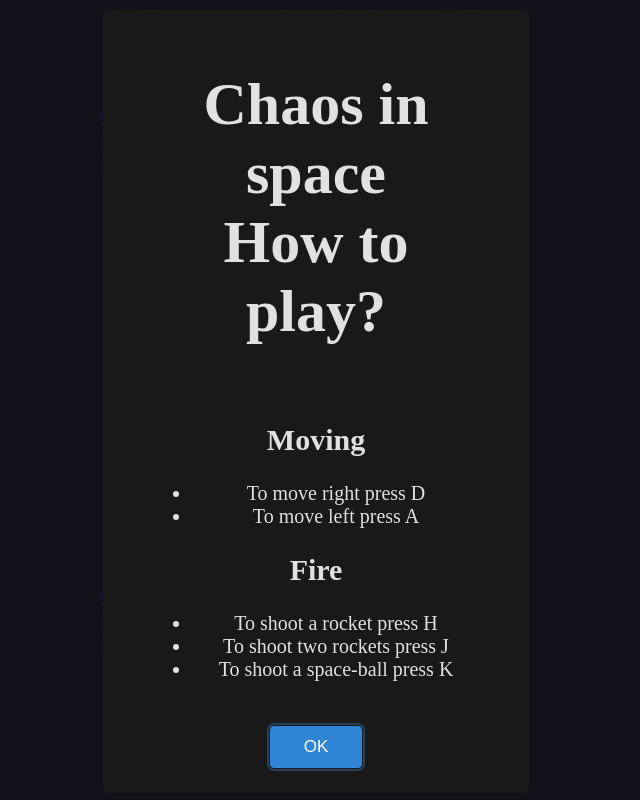
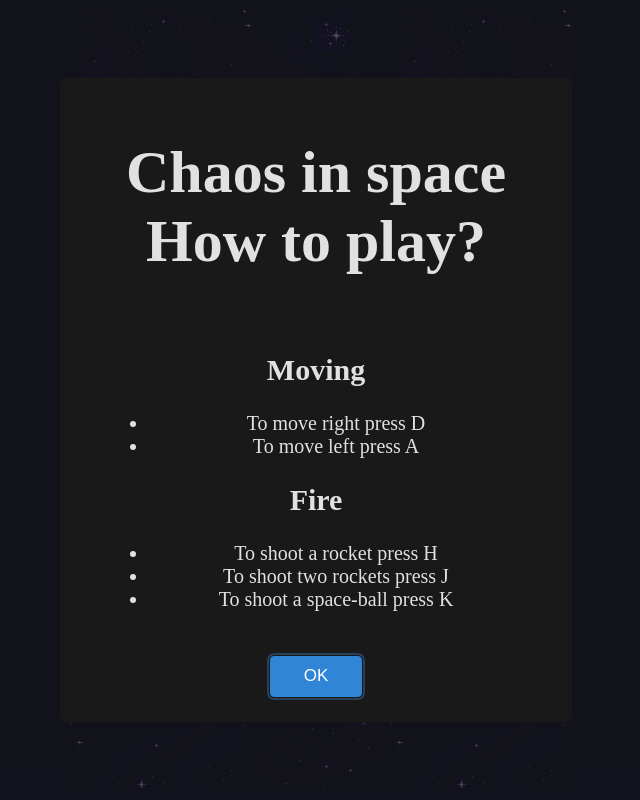
Before and after one commit to trhtk242/spaceGame, a plain HTML site: page index.html in a window 1280 px wide. Shown: the whole page, without its empty margins (324-964 px from the left). Drawn offline with Linux system fonts and the light colour scheme.

Commit message:
change the width of the canvas

```diff
--- a/css/index.css
+++ b/css/index.css
@@ -6,7 +6,7 @@ html{
 /*The style of the canvas*/
 #canvas{
     position: absolute;
-    left: 33%;
+    left: 30%;
     /*background-color: #000023;*/
     background-image: url('../img/back.jpg');
 }
--- a/index.html
+++ b/index.html
@@ -19,7 +19,7 @@
         const canvas = document.querySelector('#canvas');//The canvas.
         const ctx = canvas.getContext('2d');//The context between the js and the canvas.
 
-        canvas.width = innerWidth/3;
+        canvas.width = innerWidth/2.5;
         canvas.height = innerHeight-20;
 
         //Instructions alert.
```
